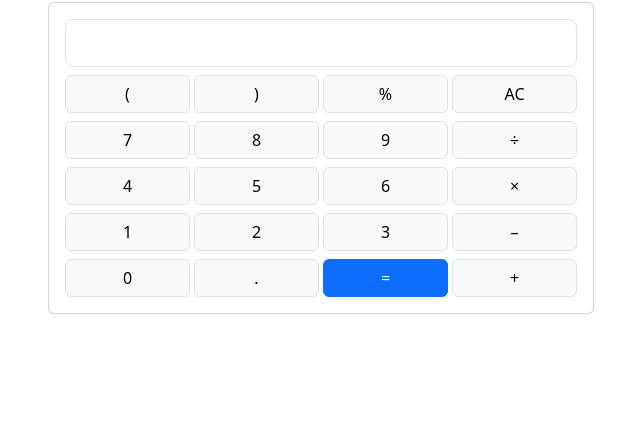
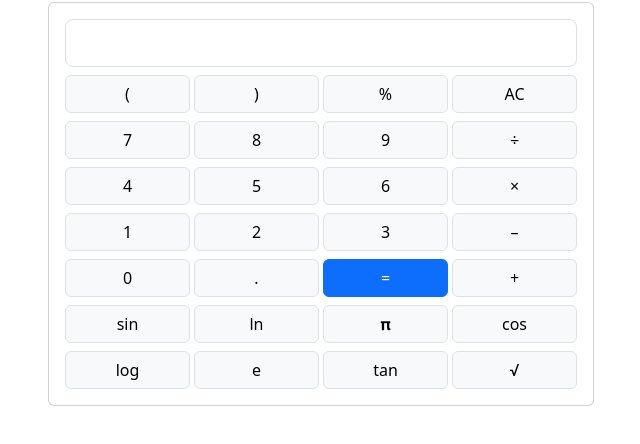
Before and after one commit to mudegiarnold/scientific-calculator-live, a plain HTML site: page src/index.html in a window 1280 px wide. Shown: the part 62-506 px from the top of the page, without its empty margins (319-959 px from the left). Drawn offline with nearby package versions, Linux system fonts and the light colour scheme.

Commit message:
Implemented a few scientific functions

```diff
--- a/src/index.html
+++ b/src/index.html
@@ -120,6 +120,48 @@
                                     +
                                 </button>
                             </div>
+
+                            <div class="col-3">
+                                <button type="button" class="btn btn-light w-100 mt-2 border">
+                                    sin
+                                </button>
+                            </div>
+                            <div class="col-3">
+                                <button type="button" class="btn btn-light w-100 mt-2 border">
+                                    ln
+                                </button>
+                            </div>
+                            <div class="col-3">
+                                <button type="button" class="btn btn-light w-100 mt-2 border">
+                                    𝛑
+                                </button>
+                            </div>
+                            <div class="col-3">
+                                <button type="button" class="btn btn-light w-100 mt-2 border">
+                                    cos
+                                </button>
+                            </div>
+
+                            <div class="col-3">
+                                <button type="button" class="btn btn-light w-100 mt-2 border">
+                                    log
+                                </button>
+                            </div>
+                            <div class="col-3">
+                                <button type="button" class="btn btn-light w-100 mt-2 border">
+                                    e
+                                </button>
+                            </div>
+                            <div class="col-3">
+                                <button type="button" class="btn btn-light w-100 mt-2 border">
+                                    tan
+                                </button>
+                            </div>
+                            <div class="col-3">
+                                <button type="button" class="btn btn-light w-100 mt-2 border">
+                                    √
+                                </button>
+                            </div>
                         </div>
                     </div>
                 </div>
--- a/src/script.js
+++ b/src/script.js
@@ -13,6 +13,14 @@ document.addEventListener('DOMContentLoaded', function() {
         .replace("÷", "/")
         .replace("%", "*0.01")
         .replace("–", "-")
+        .replace("sin", "Math.sin")
+        .replace("cos", "Math.cos")
+        .replace("ln", "Math.log")
+        .replace("𝛑", "Math.PI")
+        .replace("log", "Math.log10")
+        .replace("e", "Math.E")
+        .replace("tan", "Math.tan")
+        .replace("√", "Math.sqrt")
         console.log('convertedValue:', convertedValue)
         const result = eval(convertedValue);
         currentValue = result.toString();
```
